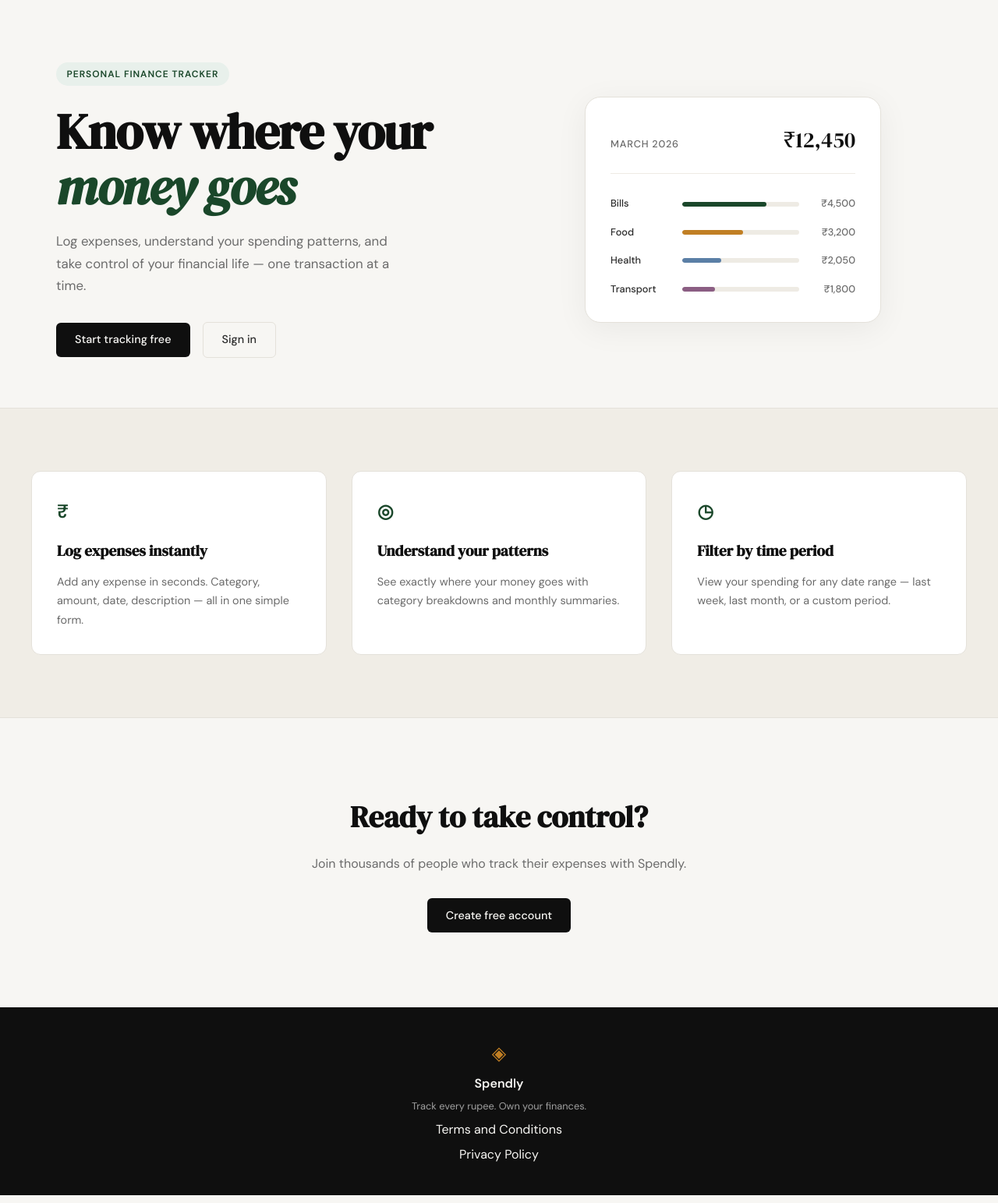
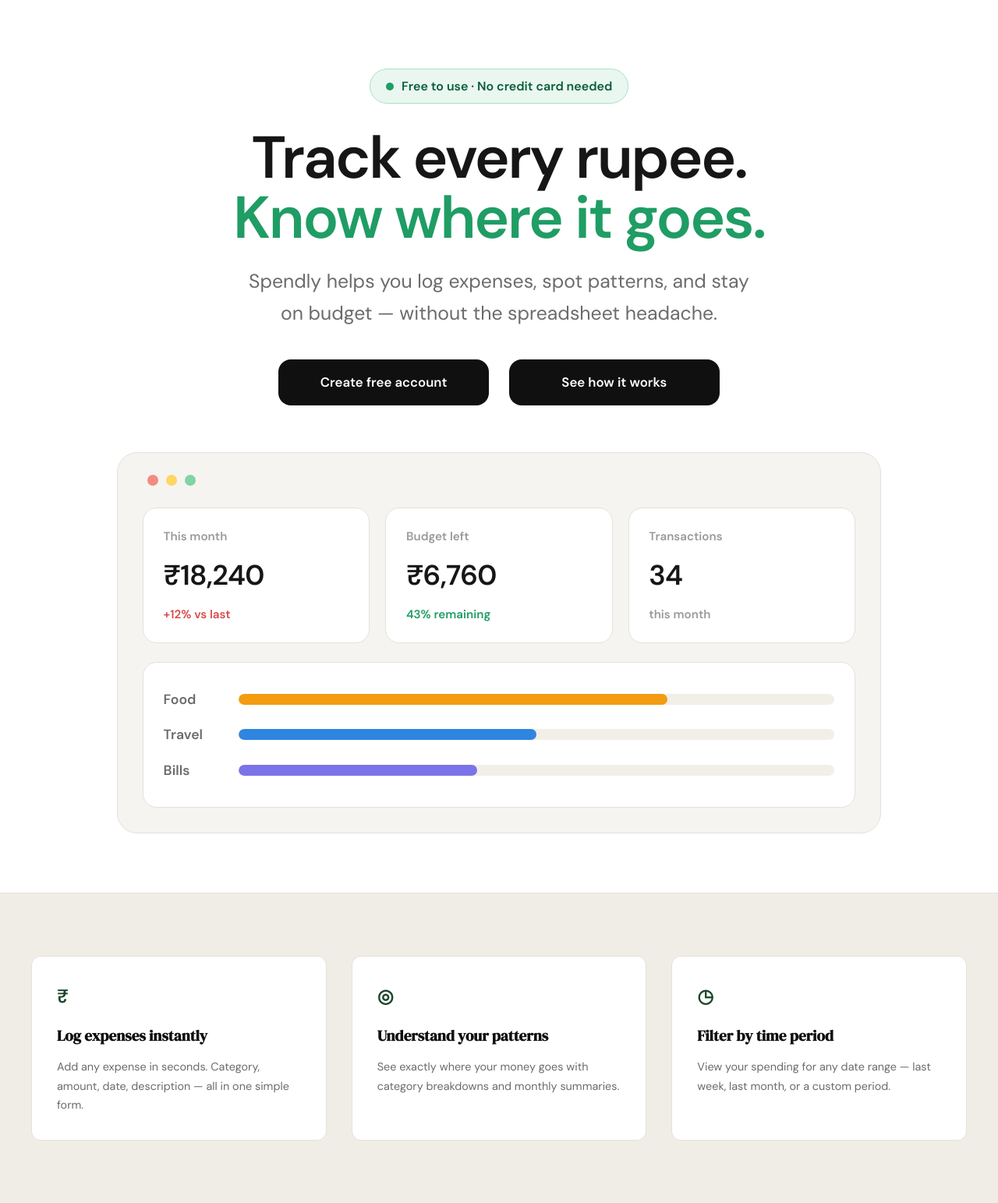
Before and after one commit to Vksharma-72/expense_tracker, a Flask app: page / in a window 1280 px wide. Shown: the part 61-1604 px from the top of the page at 78% size. Run offline with Flask 3, Linux system fonts and the light colour scheme.

Commit message:
Landing: redesign hero section to match mockup

```diff
--- a/app.py
+++ b/app.py
@@ -66,7 +66,7 @@ def delete_expense(id):
 if __name__ == "__main__":
     parser = argparse.ArgumentParser()
     parser.add_argument("--host", default=os.environ.get("HOST", "127.0.0.1"))
-    parser.add_argument("--port", type=int, default=int(os.environ.get("PORT", "5001")))
+    parser.add_argument("--port", type=int, default=int(os.environ.get("PORT", "5002")))
     args = parser.parse_args()
 
     app.run(debug=True, host=args.host, port=args.port)
--- a/static/css/style.css
+++ b/static/css/style.css
@@ -124,136 +124,227 @@ a { color: inherit; text-decoration: none; }
 /* ------------------------------------------------------------------ */
 
 .hero {
-    padding: 5rem 2rem 4rem;
-    display: grid;
-    grid-template-columns: 1fr 1fr;
-    gap: 4rem;
+    background: #ffffff;
+    padding: 5.5rem 2rem 4.75rem;
+}
+
+.hero-container {
+    max-width: 980px;
+    margin: 0 auto;
+    display: flex;
+    flex-direction: column;
     align-items: center;
-    max-width: var(--max-width);
-    margin: 0 auto;
+}
+
+.hero-inner {
+    text-align: center;
+    max-width: 860px;
 }
 
 .hero-badge {
-    display: inline-block;
-    background: var(--accent-light);
-    color: var(--accent);
-    font-size: 0.75rem;
+    display: inline-flex;
+    align-items: center;
+    gap: 0.65rem;
+    background: #e9f7f0;
+    border: 1px solid #a8e1c7;
+    color: #0b5c3b;
+    font-size: 1rem;
     font-weight: 600;
-    letter-spacing: 0.08em;
-    text-transform: uppercase;
-    padding: 0.35rem 0.85rem;
+    padding: 0.55rem 1.25rem;
     border-radius: 999px;
-    margin-bottom: 1.5rem;
+}
+
+.hero-badge-dot {
+    width: 10px;
+    height: 10px;
+    border-radius: 999px;
+    background: #1f9d64;
+    flex: 0 0 auto;
 }
 
 .hero-title {
-    font-family: var(--font-display);
-    font-size: clamp(2.5rem, 5vw, 4rem);
-    line-height: 1.1;
-    letter-spacing: -0.02em;
-    color: var(--ink);
-    margin-bottom: 1.25rem;
+    margin-top: 1.9rem;
+    font-family: var(--font-body);
+    font-weight: 800;
+    font-size: clamp(3rem, 6vw, 4.75rem);
+    line-height: 1.02;
+    letter-spacing: -0.03em;
+    color: #161616;
 }
 
-.hero-title em {
-    font-style: italic;
-    color: var(--accent);
-}
+.hero-title-line { display: block; }
+
+.hero-title-accent { color: #1f9d64; }
 
 .hero-subtitle {
-    font-size: 1.05rem;
-    color: var(--ink-muted);
-    line-height: 1.7;
-    max-width: 460px;
-    margin-bottom: 2rem;
+    margin-top: 1.4rem;
+    font-size: clamp(1.15rem, 2.25vw, 1.55rem);
+    color: #6b6b6b;
+    line-height: 1.65;
 }
 
 .hero-actions {
     display: flex;
-    gap: 1rem;
+    gap: 1.6rem;
     align-items: center;
+    justify-content: center;
+    margin-top: 2.4rem;
 }
 
-/* ------------------------------------------------------------------ */
-/* Mock card (hero visual)                                             */
-/* ------------------------------------------------------------------ */
-
-.hero-visual {
-    display: flex;
+.hero-btn {
+    display: inline-flex;
+    align-items: center;
     justify-content: center;
+    min-width: 270px;
+    padding: 1rem 2.25rem;
+    border-radius: 16px;
+    background: #101010;
+    color: #ffffff;
+    font-size: 1.05rem;
+    font-weight: 650;
+    transition: background 0.2s ease;
 }
 
-.mock-card {
-    background: var(--paper-card);
-    border: 1px solid var(--border);
-    border-radius: var(--radius-lg);
-    padding: 2rem;
-    width: 100%;
-    max-width: 380px;
-    box-shadow: 0 8px 40px rgba(0,0,0,0.06);
+.hero-btn:hover {
+    background: #1a1a1a;
 }
 
-.mock-card-header {
-    display: flex;
-    justify-content: space-between;
-    align-items: baseline;
-    margin-bottom: 1.75rem;
-    padding-bottom: 1.25rem;
-    border-bottom: 1px solid var(--border-soft);
+.hero-preview {
+    margin-top: 3.75rem;
+    width: 100%;
+    background: #f5f4f1;
+    border: 1px solid var(--border);
+    border-radius: 26px;
+    padding: 1.75rem 2rem 2rem;
 }
 
-.mock-label {
-    font-size: 0.8rem;
-    font-weight: 500;
-    color: var(--ink-muted);
-    text-transform: uppercase;
-    letter-spacing: 0.06em;
+.hero-preview-topbar {
+    display: flex;
+    gap: 0.65rem;
+    margin-bottom: 1.75rem;
+    padding-left: 0.35rem;
 }
 
-.mock-total {
-    font-family: var(--font-display);
-    font-size: 1.75rem;
-    color: var(--ink);
+.hero-dot {
+    width: 14px;
+    height: 14px;
+    border-radius: 999px;
 }
 
-.mock-bars { display: flex; flex-direction: column; gap: 1rem; }
+.hero-dot-red { background: #f28b82; }
+.hero-dot-yellow { background: #fdd663; }
+.hero-dot-green { background: #81d4a5; }
 
-.mock-bar-row {
-    display: grid;
-    grid-template-columns: 80px 1fr 60px;
-    align-items: center;
-    gap: 0.75rem;
+.hero-preview-body {
+    display: flex;
+    flex-direction: column;
+    gap: 1.5rem;
 }
 
-.mock-cat {
-    font-size: 0.8rem;
-    font-weight: 500;
-    color: var(--ink-soft);
+.hero-stats {
+    display: grid;
+    grid-template-columns: repeat(3, 1fr);
+    gap: 1.25rem;
 }
 
-.mock-bar-track {
-    height: 6px;
-    background: var(--border-soft);
+.hero-stat {
+    background: #ffffff;
+    border: 1px solid var(--border);
+    border-radius: 18px;
+    padding: 1.5rem 1.6rem;
+    text-align: left;
+}
+
+.hero-stat-label {
+    color: #9a9a9a;
+    font-size: 0.95rem;
+    font-weight: 600;
+}
+
+.hero-stat-value {
+    margin-top: 0.55rem;
+    font-size: 2.25rem;
+    font-weight: 800;
+    color: #161616;
+    letter-spacing: -0.02em;
+}
+
+.hero-stat-meta {
+    margin-top: 0.55rem;
+    font-size: 0.95rem;
+    font-weight: 650;
+}
+
+.hero-stat-meta-negative { color: #d84b4b; }
+.hero-stat-meta-positive { color: #1f9d64; }
+.hero-stat-meta-muted { color: #9a9a9a; font-weight: 600; }
+
+.hero-bars {
+    background: #ffffff;
+    border: 1px solid var(--border);
+    border-radius: 18px;
+    padding: 1.5rem 1.6rem;
+}
+
+.hero-bar-row {
+    display: grid;
+    grid-template-columns: 80px 1fr;
+    align-items: center;
+    gap: 1rem;
+    padding: 0.55rem 0;
+}
+
+.hero-bar-label {
+    font-size: 1.1rem;
+    font-weight: 650;
+    color: #6b6b6b;
+}
+
+.hero-bar-track {
+    height: 14px;
+    background: #f1efe7;
     border-radius: 999px;
     overflow: hidden;
 }
 
-.mock-bar {
+.hero-bar-fill {
     height: 100%;
-    background: var(--accent);
     border-radius: 999px;
-    transition: width 0.6s ease;
 }
 
-.mock-bar-2 { background: var(--accent-2); }
-.mock-bar-3 { background: #5b7fa6; }
-.mock-bar-4 { background: #8b5e83; }
+.hero-bar-fill-orange { background: #f39c12; }
+.hero-bar-fill-blue { background: #2f86e0; }
+.hero-bar-fill-purple { background: #7b74e8; }
 
-.mock-amt {
-    font-size: 0.8rem;
-    font-weight: 500;
-    color: var(--ink-muted);
-    text-align: right;
+.hero-break { display: none; }
+
+@media (min-width: 640px) {
+    .hero-break { display: inline; }
+}
+
+@media (max-width: 820px) {
+    .hero-btn { min-width: 240px; }
+}
+
+@media (max-width: 640px) {
+    .hero { padding: 4.5rem 1.25rem 4rem; }
+
+    .hero-actions {
+        flex-direction: column;
+        width: 100%;
+    }
+
+    .hero-btn {
+        width: 100%;
+        min-width: 0;
+    }
+
+    .hero-preview { padding: 1.25rem 1.25rem 1.4rem; }
+
+    .hero-stats {
+        grid-template-columns: 1fr;
+        gap: 1rem;
+    }
 }
 
 /* ------------------------------------------------------------------ */
--- a/templates/landing.html
+++ b/templates/landing.html
@@ -5,56 +5,74 @@
 {% block content %}
 
 <section class="hero">
+    <div class="hero-container">
         <div class="hero-inner">
-        <div class="hero-badge">Personal Finance Tracker</div>
+            <div class="hero-badge">
+                <span class="hero-badge-dot" aria-hidden="true"></span>
+                <span>Free to use · No credit card needed</span>
+            </div>
             <h1 class="hero-title">
-            Know where your<br>
-            <em>money goes</em>
+                <span class="hero-title-line">Track every rupee.</span>
+                <span class="hero-title-line hero-title-accent">Know where it goes.</span>
             </h1>
             <p class="hero-subtitle">
-            Log expenses, understand your spending patterns,
-            and take control of your financial life —
-            one transaction at a time.
+                Spendly helps you log expenses, spot patterns, and stay
+                <br class="hero-break">on budget — without the spreadsheet headache.
             </p>
             <div class="hero-actions">
-            <a href="{{ url_for('register') }}" class="btn-primary">Start tracking free</a>
-            <a href="{{ url_for('login') }}" class="btn-ghost">Sign in</a>
+                <a href="{{ url_for('register') }}" class="hero-btn hero-btn-primary">Create free account</a>
+                <a href="#how-it-works" class="hero-btn hero-btn-secondary"
+                   onclick="event.preventDefault(); document.querySelector('.features')?.scrollIntoView({behavior:'smooth', block:'start'});">
+                    See how it works
+                </a>
             </div>
         </div>
-    <div class="hero-visual">
-        <div class="mock-card">
-            <div class="mock-card-header">
-                <span class="mock-label">March 2026</span>
-                <span class="mock-total">₹12,450</span>
+
+        <div class="hero-preview" role="img"
+             aria-label="Dashboard preview showing monthly total, budget left, transactions, and category bars">
+            <div class="hero-preview-topbar" aria-hidden="true">
+                <span class="hero-dot hero-dot-red"></span>
+                <span class="hero-dot hero-dot-yellow"></span>
+                <span class="hero-dot hero-dot-green"></span>
             </div>
-            <div class="mock-bars">
-                <div class="mock-bar-row">
-                    <span class="mock-cat">Bills</span>
-                    <div class="mock-bar-track">
-                        <div class="mock-bar" style="width: 72%"></div>
+            <div class="hero-preview-body">
+                <div class="hero-stats">
+                    <div class="hero-stat">
+                        <div class="hero-stat-label">This month</div>
+                        <div class="hero-stat-value">₹18,240</div>
+                        <div class="hero-stat-meta hero-stat-meta-negative">+12% vs last</div>
                     </div>
-                    <span class="mock-amt">₹4,500</span>
+                    <div class="hero-stat">
+                        <div class="hero-stat-label">Budget left</div>
+                        <div class="hero-stat-value">₹6,760</div>
+                        <div class="hero-stat-meta hero-stat-meta-positive">43% remaining</div>
                     </div>
-                <div class="mock-bar-row">
-                    <span class="mock-cat">Food</span>
-                    <div class="mock-bar-track">
-                        <div class="mock-bar mock-bar-2" style="width: 52%"></div>
+                    <div class="hero-stat">
+                        <div class="hero-stat-label">Transactions</div>
+                        <div class="hero-stat-value">34</div>
+                        <div class="hero-stat-meta hero-stat-meta-muted">this month</div>
                     </div>
-                    <span class="mock-amt">₹3,200</span>
                 </div>
-                <div class="mock-bar-row">
-                    <span class="mock-cat">Health</span>
-                    <div class="mock-bar-track">
-                        <div class="mock-bar mock-bar-3" style="width: 33%"></div>
+
+                <div class="hero-bars">
+                    <div class="hero-bar-row">
+                        <span class="hero-bar-label">Food</span>
+                        <div class="hero-bar-track">
+                            <div class="hero-bar-fill hero-bar-fill-orange" style="width: 72%"></div>
                         </div>
-                    <span class="mock-amt">₹2,050</span>
                     </div>
-                <div class="mock-bar-row">
-                    <span class="mock-cat">Transport</span>
-                    <div class="mock-bar-track">
-                        <div class="mock-bar mock-bar-4" style="width: 28%"></div>
+                    <div class="hero-bar-row">
+                        <span class="hero-bar-label">Travel</span>
+                        <div class="hero-bar-track">
+                            <div class="hero-bar-fill hero-bar-fill-blue" style="width: 50%"></div>
                         </div>
-                    <span class="mock-amt">₹1,800</span>
+                    </div>
+                    <div class="hero-bar-row">
+                        <span class="hero-bar-label">Bills</span>
+                        <div class="hero-bar-track">
+                            <div class="hero-bar-fill hero-bar-fill-purple" style="width: 40%"></div>
+                        </div>
+                    </div>
                 </div>
             </div>
         </div>
```
Also changed, not shown: Screenshot 2026-03-25 at 12.36.20 AM.png (added). Lines whose indentation alone changed are shown as unchanged.
